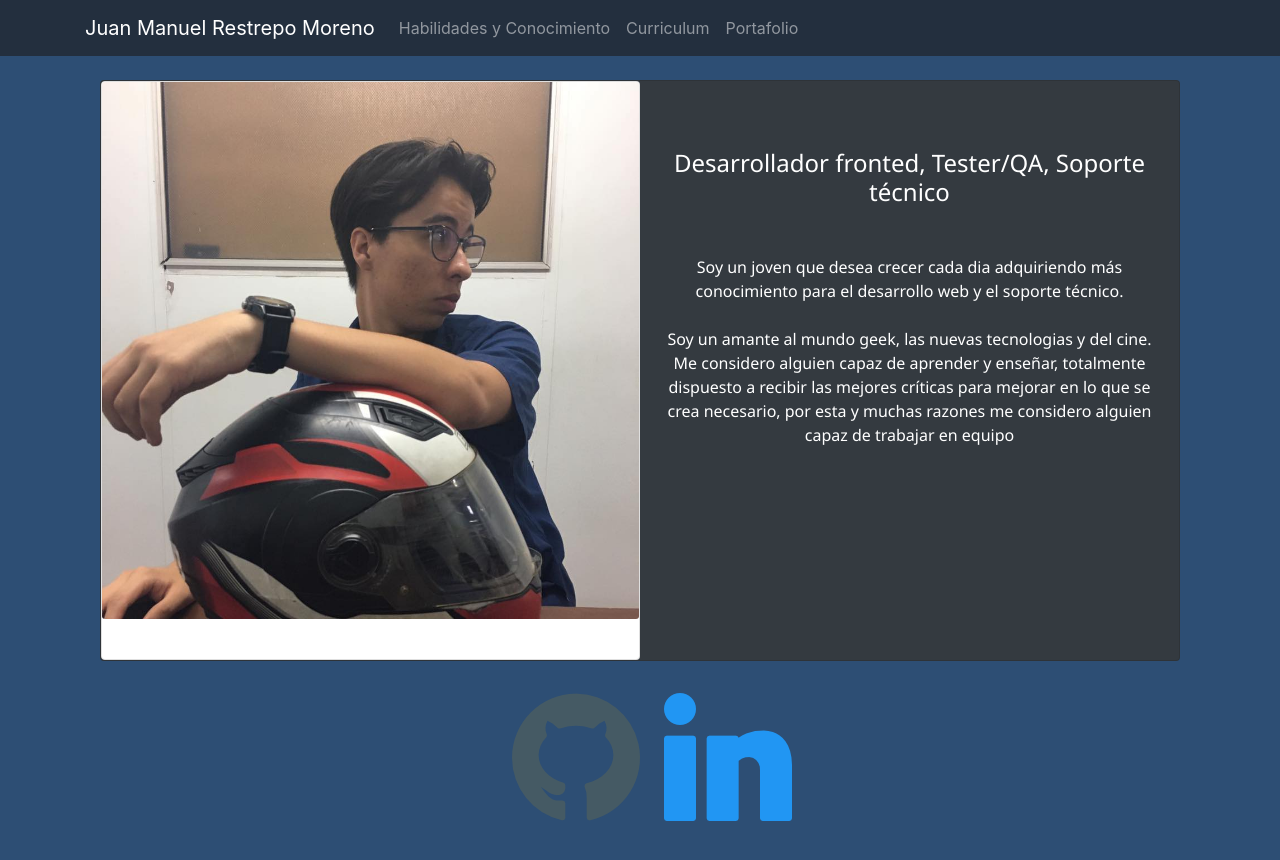
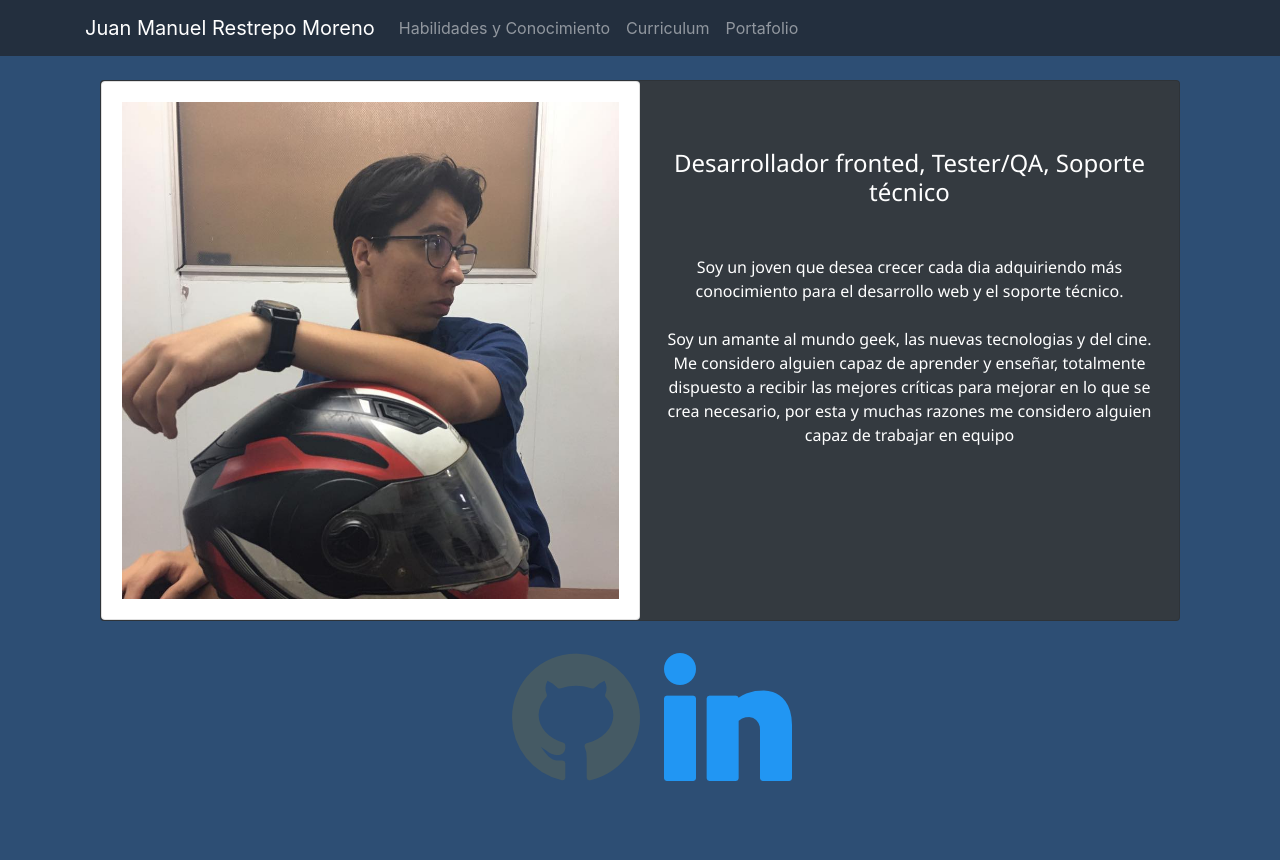
Before and after one commit to juanrex04/portfolio, a Vue app: page / in a window 1280 px wide. Shown: the top 860 px of the page. Built offline with nearby package versions, Linux system fonts and the light colour scheme.

Commit message:
Mejora en el resposive de la foto de presentación en la view Me

```diff
--- a/src/views/Me.vue
+++ b/src/views/Me.vue
@@ -8,10 +8,12 @@
     >
       <b-row no-gutters>
         <b-col>
-          <b-card
-            :img-src="require(`../assets/img/photo.jpg`)"
-            alt="Juan"
-          ></b-card>
+          <b-card>
+            <b-img
+              :src="require(`../assets/img/photo.jpg`)"
+              fluid
+              alt="Juan Manuel"
+          /></b-card>
         </b-col>
         <b-col id="body">
           <b-card-body
@@ -55,13 +57,17 @@
 export default {};
 </script>
 <style>
-#master{
+#master {
   -webkit-font-smoothing: antialiased;
   -moz-osx-font-smoothing: grayscale;
   text-align: center;
   background: #2d4e74;
   min-height: 120vh;
   max-height: 200vh;
+}
+#img {
+  max-width: 100%;
+  height: auto;
 }
 #github {
   width: 100px;
@@ -74,7 +80,7 @@ export default {};
 }
 #title {
   font-family: "Franklin Gothic Medium", "Arial Narrow", Arial, sans-serif;
-  float: right;
+  float: center;
 }
 #body {
   font-family: "Segoe UI", Tahoma, Geneva, Verdana, sans-serif;
--- a/src/views/portfolio.vue
+++ b/src/views/portfolio.vue
@@ -1,6 +1,6 @@
 <template>
   <div id="port">
-    <h1 id="title">Portafolio</h1>
+    <h1 id="titles">Portafolio</h1>
   </div>
 </template>
 <style>
@@ -11,9 +11,8 @@
   background: #2d4e74;
   min-height: 80vh;
 }
-#title {
+#titles {
   font-family: "Franklin Gothic Medium", "Arial Narrow", Arial, sans-serif;
-  float: center;
   color: white;
 }
 </style>
```
